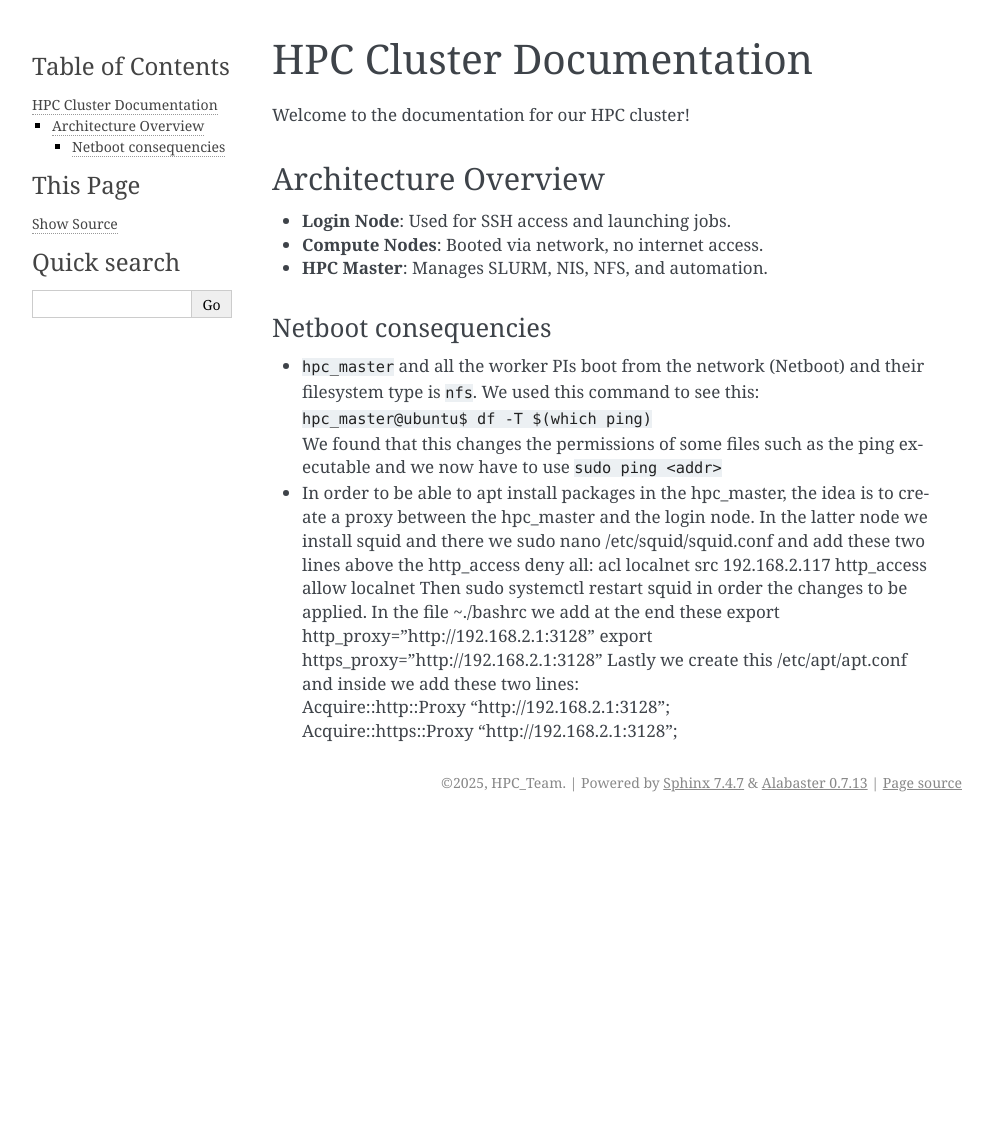
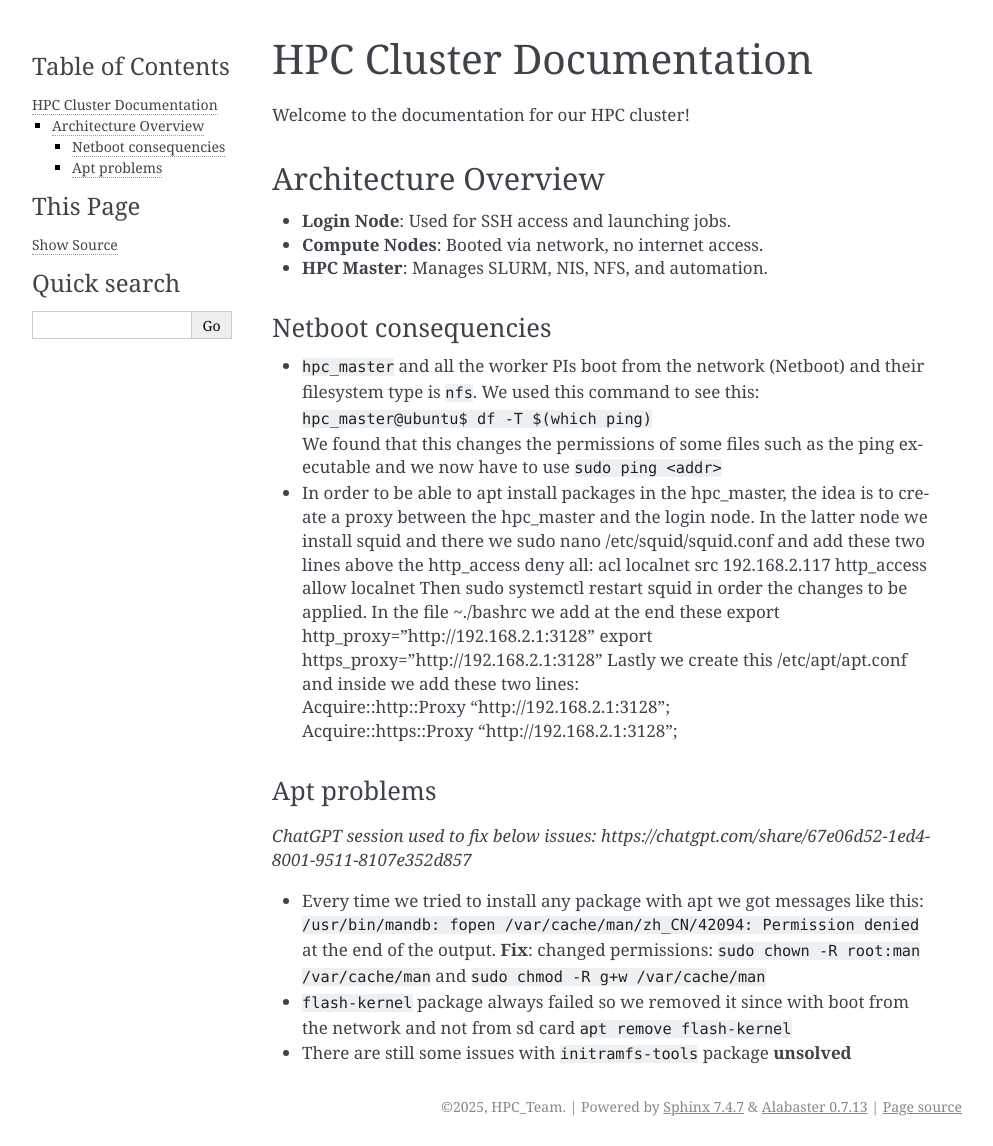
Before and after one commit to JohnnyPol/Pi_Cluster-ECE_NTUA_2024-2025, a Sphinx documentation site: the page built from docs/index.md, in a window 1280 px wide. Shown: the whole page, without its empty margins (148-1141 px from the left). Built offline with Sphinx 7.4.7, drawn with Linux system fonts in a browser that asks for light colours; before the commit the page ends 900 px from its top, so only the background shows below that.

Commit message:
Update index.md

```diff
--- a/docs/index.md
+++ b/docs/index.md
@@ -18,3 +18,9 @@ export https_proxy="http://192.168.2.1:3128"
 Lastly we create this /etc/apt/apt.conf and inside we add these two lines:<br>
 Acquire::http::Proxy "http://192.168.2.1:3128"; <br>
 Acquire::https::Proxy "http://192.168.2.1:3128";
+
+### Apt problems
+_ChatGPT session used to fix below issues: https://chatgpt.com/share/67e06d52-1ed4-8001-9511-8107e352d857_
+- Every time we tried to install any package with apt we got messages like this: `/usr/bin/mandb: fopen /var/cache/man/zh_CN/42094: Permission denied` at the end of the output. **Fix**: changed permissions: `sudo chown -R root:man /var/cache/man` and `sudo chmod -R g+w /var/cache/man`
+- `flash-kernel` package always failed so we removed it since with boot from the network and not from sd card `apt remove flash-kernel`
+- There are still some issues with `initramfs-tools` package **unsolved**
```
